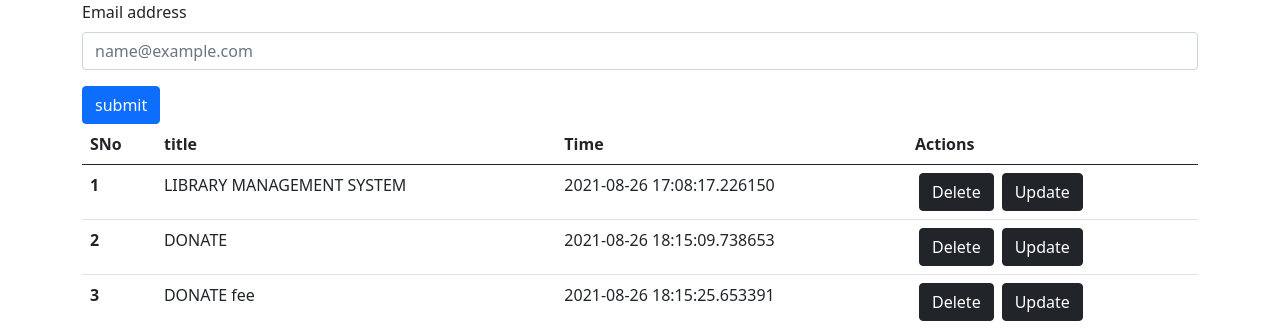
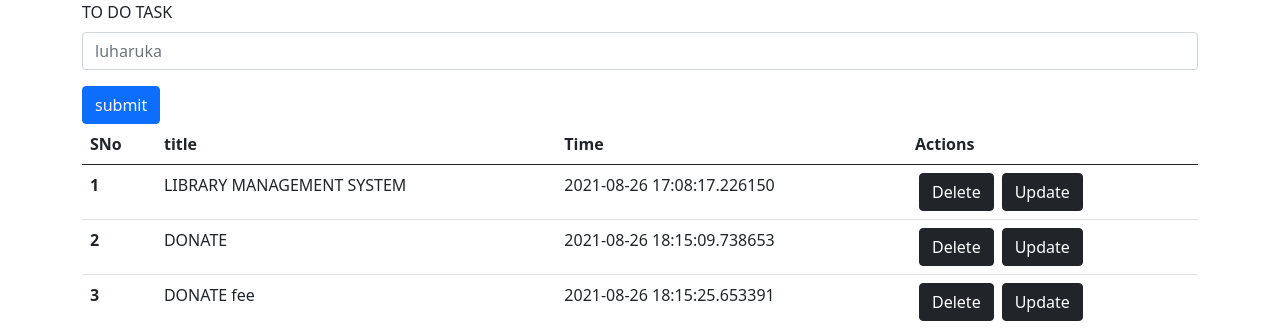
Before and after one commit to luharuka/TO-DO-APP-, a Flask app: page / in a window 1280 px wide. Shown: the part 56-385 px from the top of the page. Run offline with Flask 2, Linux system fonts and the light colour scheme; data comes from the database, SQL or seed files in the repository.

Commit message:
Update 2.html

```diff
--- a/templates/2.html
+++ b/templates/2.html
@@ -57,8 +57,8 @@
     <div class="container">
         <form action="/" method="POST">
         <div class="mb-3">
-            <label for="title" class="form-label">Email address</label>
-            <input type="text" class="form-control" name="title" id="title" placeholder="name@example.com">
+            <label for="title" class="form-label">TO DO TASK</label>
+            <input type="text" class="form-control" name="title" id="title" placeholder="luharuka">
           </div>
           <button type="submit" class="btn btn-primary">submit</button>
     </div>
```
